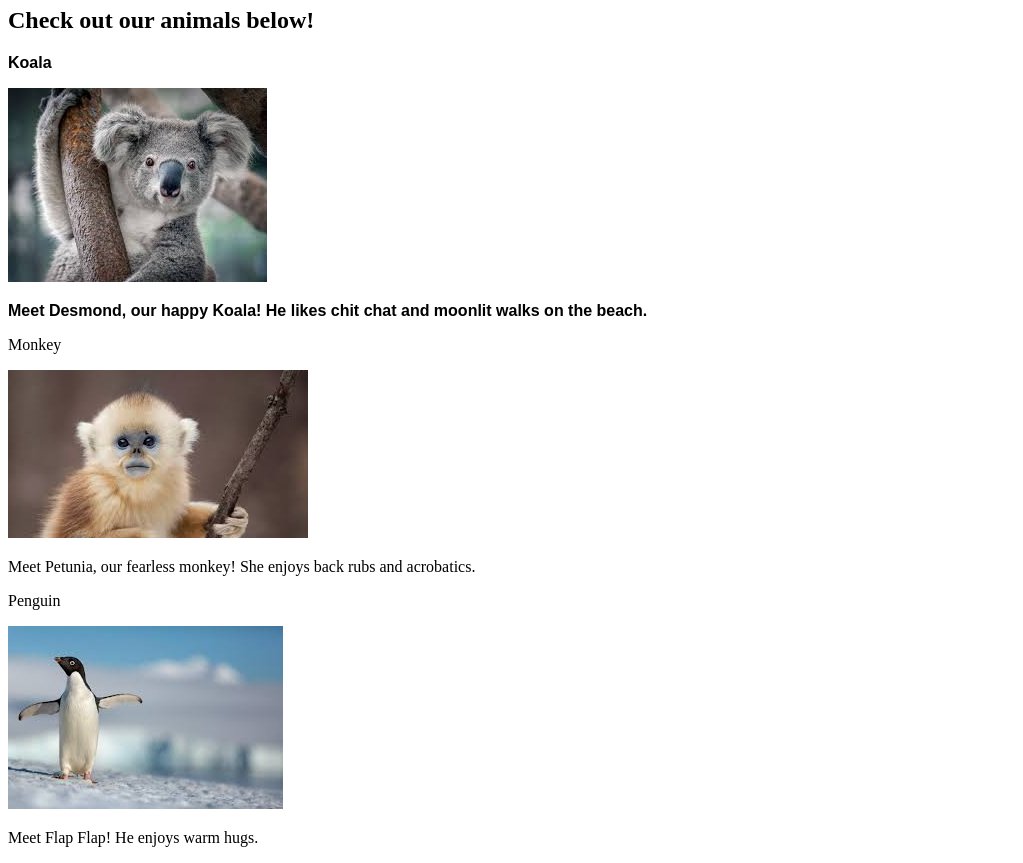
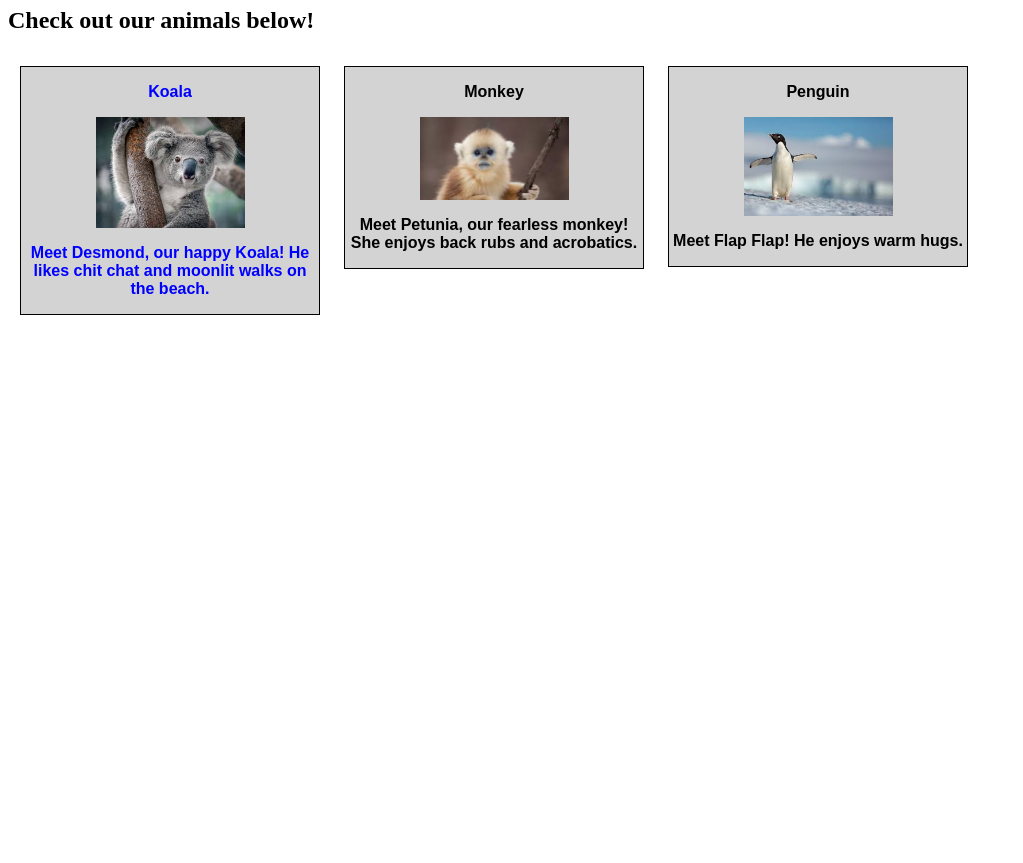
Before and after one commit to vanmars/animal-shelter-webpage, a plain HTML site: page index.html in a window 1280 px wide. Shown: the part 73-936 px from the top of the page, without its empty margins (0-1023 px from the left). After the commit the page ends 800 px from the top, so only its background shows below. Drawn offline with Linux system fonts and the light colour scheme.

Commit message:
Add column and cascading styling
Co-authored by: Jillian Gibson <jillian.l.gibson@gmail.com>

```diff
--- a/css/styles.css
+++ b/css/styles.css
@@ -1,4 +1,56 @@
 .container {
   font-weight: bold;
   font-family: Arial, Helvetica, sans-serif;
+  text-align: center;
 }
+img {
+  margin: auto;
+  width: 50%;
+  height: auto;
+  display: block;
+}
+
+.koala{
+  margin: 12px;
+  /* width: 25%; */
+  border: solid black;
+  border-width: 1px;
+  background-color: lightgray;
+  margin-bottom: 10px;
+  box-sizing: border-box;
+  width: 300px;
+  float: left;
+}
+
+.koala p {
+  color: blue;
+}
+
+.monkey{
+  margin: 12px;
+  /* width: 25%; */
+  border: solid black;
+  border-width: 1px;
+  background-color: lightgray;
+  margin-bottom: 10px;
+  box-sizing: border-box;
+  width: 300px;
+  float: left;
+}
+
+.penguin{
+  margin: 12px;
+  /* width: 25%; */
+  /* height: 50%; */
+  border: solid black;
+  border-width: 1px;
+  background-color: lightgray;
+  margin-bottom: 10px;
+  box-sizing: border-box;
+  width: 300px;
+  float: left;
+}
+
+h1 {
+  text-align: center;
+}
--- a/index.html
+++ b/index.html
@@ -11,10 +11,7 @@ Center some elements on the page. -->
   <link href="css/styles.css" rel="stylesheet" type="text/css">
 </head>
 <body>
-<!--  List out the animals available to be adopted,
-  including pictures and descriptions of each animal.
-Have at least 3-5 animals listed.  -->
-<h1>Welcome to Ja and V's Animal Shelter</h1>
+<h1>Welcome to J and V's Animal Shelter</h1>
 <h2>Check out our animals below!</h2>
 
 <div class = "koala container">
@@ -23,13 +20,13 @@ Have at least 3-5 animals listed.  -->
   <p>Meet Desmond, our happy Koala! He likes chit chat and moonlit walks on the beach.</p>
 </div>
 
-<div class = "monkey container"></div>
+<div class = "monkey container">
   <p>Monkey</p>
   <img src="img/monkey.jpeg" alt="monkey">
   <p>Meet Petunia, our fearless monkey! She enjoys back rubs and acrobatics. </p>
 </div>
 
-<div class = "penguin container"></div>
+<div class = "penguin container">
   <p>Penguin</p>
   <img src="img/penguin.jpeg" alt="monkey">
   <p>Meet Flap Flap! He enjoys warm hugs.</p>
```
